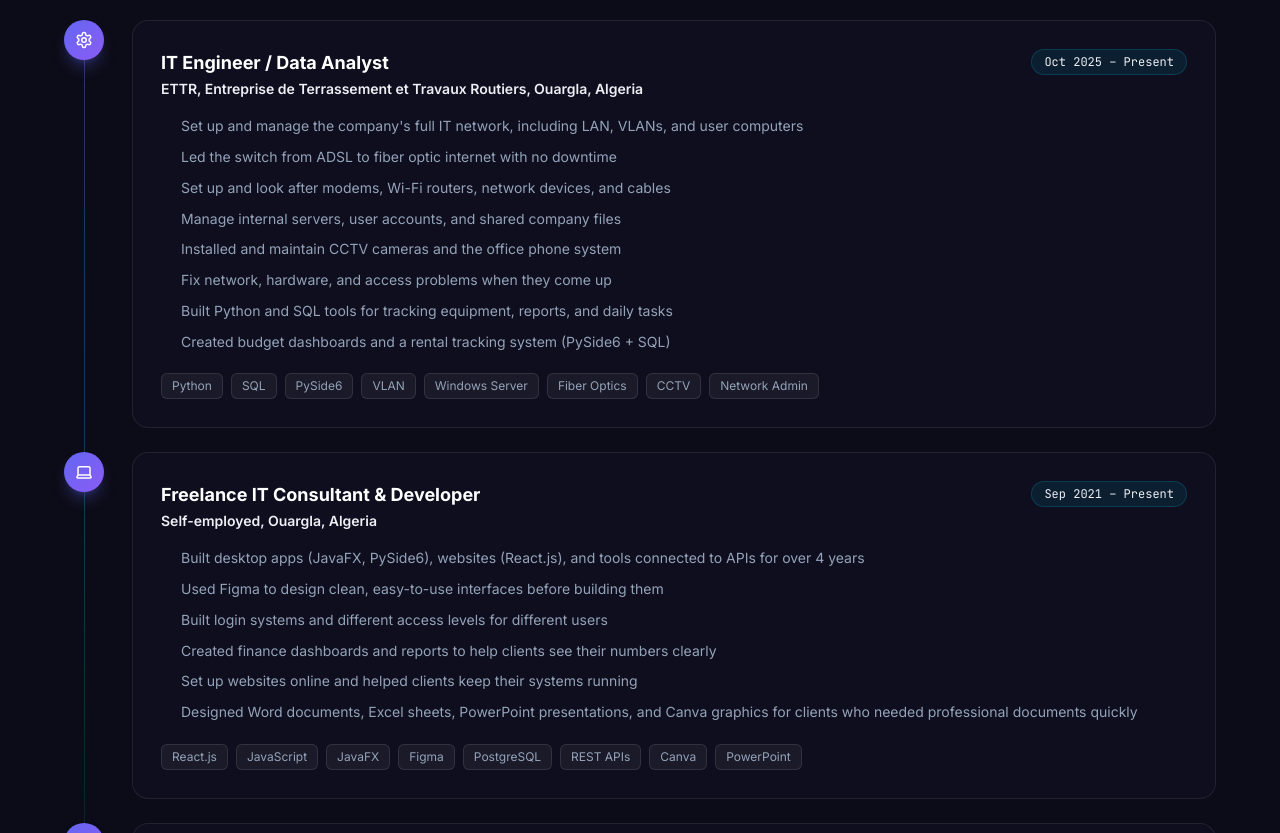
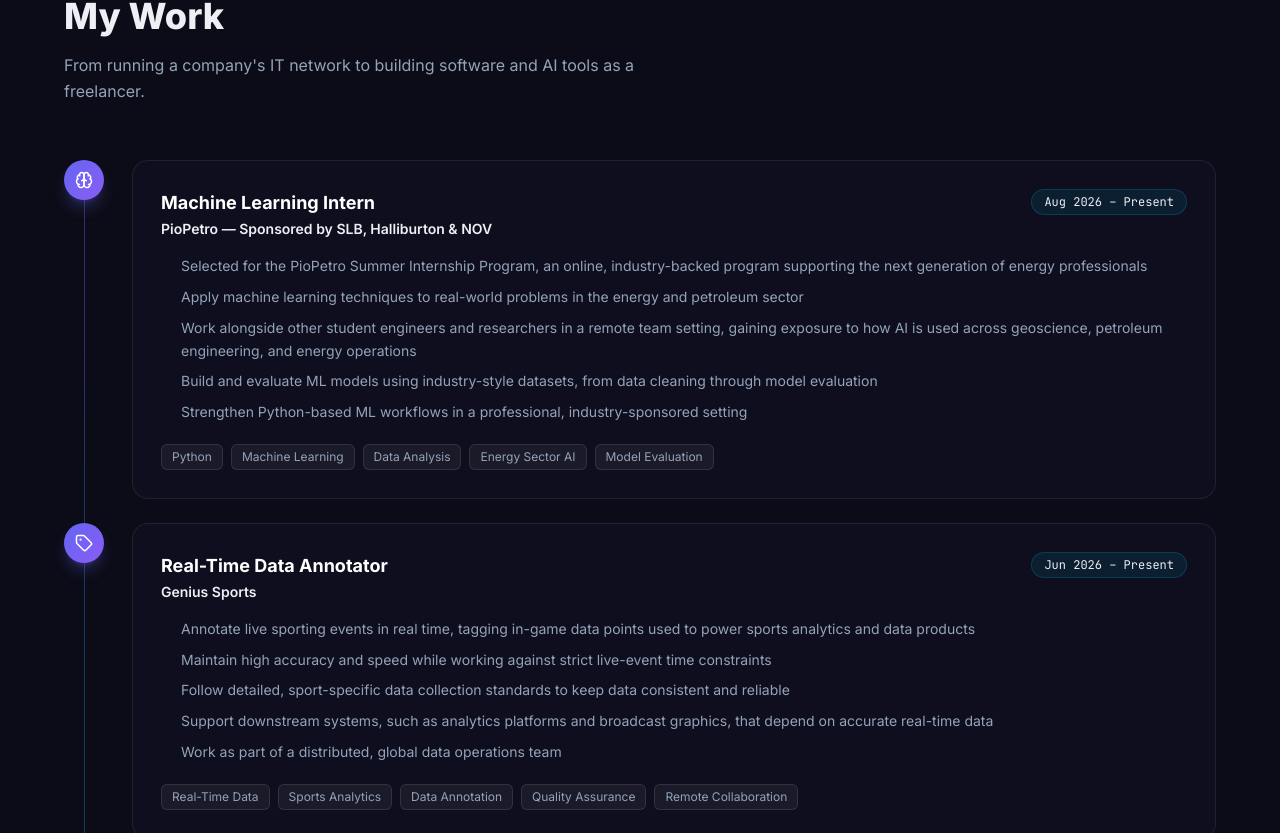
Before and after one commit to BenzineMohammedAymen/portfolio, a React (Vite) app: page / in a window 1280 px wide. Shown: the part 2887-3720 px from the top of the page. Built offline with nearby package versions, Linux system fonts and the light colour scheme.

Commit message:
Add PioPetro & Genius Sports roles, 451 Alliance membership, PhD/BRGM note, new MLOps skills

```diff
--- a/src/components/Leadership.jsx
+++ b/src/components/Leadership.jsx
@@ -1,9 +1,57 @@
-import { Bot, ExternalLink } from "lucide-react";
+import * as Icons from "lucide-react";
 import useReveal from "../hooks/useReveal";
 import { leadership } from "../data/content";
 
+function LeadershipCard({ entry, delay }) {
+  const [ref, inView] = useReveal();
+  const Icon = Icons[entry.icon] || Icons.Bot;
+  return (
+    <div
+      ref={ref}
+      className={`reveal ${inView ? "in-view" : ""} bg-gradient-to-br from-indigo/[0.07] to-violet/[0.06] border border-indigo/20 rounded-3xl p-10 grid md:grid-cols-[auto_1fr] gap-10 items-start`}
+      style={{ transitionDelay: delay }}
+    >
+      <div className="flex md:flex-col items-center gap-4">
+        <div className="w-20 h-20 rounded-2xl bg-gradient-to-br from-indigo to-violet flex items-center justify-center shadow-lg shadow-indigo/35">
+          <Icon size={32} className="text-white" />
+        </div>
+        <span className="bg-indigo/10 border border-indigo/20 rounded-full px-3.5 py-1 text-xs text-indigo-200 font-mono whitespace-nowrap">
+          {entry.period}
+        </span>
+      </div>
+      <div>
+        <div className="text-2xl font-extrabold text-white mb-1">{entry.org}</div>
+        <div className="text-base text-indigo-300 font-semibold mb-1">{entry.role}</div>
+        <a
+          href={entry.link}
+          target="_blank"
+          rel="noopener noreferrer"
+          className="inline-flex items-center gap-1.5 text-sm text-cyan-300 mb-5 hover:opacity-75 transition"
+        >
+          <Icons.ExternalLink size={13} /> {entry.linkLabel}
+        </a>
+        <p className="text-slate-300 leading-loose mb-6">{entry.desc}</p>
+        <div className="grid sm:grid-cols-2 gap-2.5 mb-6">
+          {entry.points.map((p) => (
+            <div key={p} className="flex items-start gap-2 text-sm text-slate-400">
+              <span className="text-indigo-400 text-[8px] mt-2">◆</span>
+              {p}
+            </div>
+          ))}
+        </div>
+        <div className="flex flex-wrap gap-2">
+          {entry.tags.map((t) => (
+            <span key={t} className="bg-white/5 border border-white/10 rounded-md px-2.5 py-1 text-xs text-slate-400">
+              {t}
+            </span>
+          ))}
+        </div>
+      </div>
+    </div>
+  );
+}
+
 export default function Leadership() {
-  const [ref, inView] = useReveal();
   return (
     <section id="leadership" className="bg-bg py-24 px-6 md:px-10">
       <div className="max-w-6xl mx-auto">
@@ -15,46 +63,10 @@
           Outside of engineering work, I care about helping more people learn AI skills in my region.
         </p>
 
-        <div
-          ref={ref}
-          className={`reveal ${inView ? "in-view" : ""} bg-gradient-to-br from-indigo/[0.07] to-violet/[0.06] border border-indigo/20 rounded-3xl p-10 grid md:grid-cols-[auto_1fr] gap-10 items-start`}
-        >
-          <div className="flex md:flex-col items-center gap-4">
-            <div className="w-20 h-20 rounded-2xl bg-gradient-to-br from-indigo to-violet flex items-center justify-center shadow-lg shadow-indigo/35">
-              <Bot size={32} className="text-white" />
-            </div>
-            <span className="bg-indigo/10 border border-indigo/20 rounded-full px-3.5 py-1 text-xs text-indigo-200 font-mono whitespace-nowrap">
-              {leadership.period}
-            </span>
-          </div>
-          <div>
-            <div className="text-2xl font-extrabold text-white mb-1">{leadership.org}</div>
-            <div className="text-base text-indigo-300 font-semibold mb-1">{leadership.role}</div>
-            <a
-              href={leadership.link}
-              target="_blank"
-              rel="noopener noreferrer"
-              className="inline-flex items-center gap-1.5 text-sm text-cyan-300 mb-5 hover:opacity-75 transition"
-            >
-              <ExternalLink size={13} /> View organization on LinkedIn
-            </a>
-            <p className="text-slate-300 leading-loose mb-6">{leadership.desc}</p>
-            <div className="grid sm:grid-cols-2 gap-2.5 mb-6">
-              {leadership.points.map((p) => (
-                <div key={p} className="flex items-start gap-2 text-sm text-slate-400">
-                  <span className="text-indigo-400 text-[8px] mt-2">◆</span>
-                  {p}
-                </div>
-              ))}
-            </div>
-            <div className="flex flex-wrap gap-2">
-              {["Community Leadership", "AI Advocacy", "Event Organization", "Mentorship", "Research Collaboration"].map((t) => (
-                <span key={t} className="bg-white/5 border border-white/10 rounded-md px-2.5 py-1 text-xs text-slate-400">
-                  {t}
-                </span>
-              ))}
-            </div>
-          </div>
+        <div className="flex flex-col gap-8">
+          {leadership.map((entry, i) => (
+            <LeadershipCard key={entry.org} entry={entry} delay={`${i * 0.1}s`} />
+          ))}
         </div>
       </div>
     </section>
--- a/src/data/content.js
+++ b/src/data/content.js
@@ -23,6 +23,7 @@
   paragraphs: [
     "My name is **Mohammed Aymen Benzine**. I am a Computer Science Engineer, an AI researcher, and a full-stack developer based in Ouargla, Algeria. I have a **Master's degree in Artificial Intelligence and Data Science** from Kasdi Merbah University. I finished among the **top 3 students** in my class and received the **Five-Star Student** award. My final thesis got an **Excellent grade** and I defended it in front of the academic jury.",
     "My research is about **knowledge distillation**, light deep learning models, and **Explainable AI** for medical images, mainly brain tumor detection. I built a model that keeps over 95% accuracy while cutting the number of parameters by about 87%. This makes AI tools easier to use in hospitals with limited computer power.",
+    "I am now looking to take this research further at the doctoral level. I have applied for a **PhD position in Artificial Intelligence** at **BRGM** (Bureau de Recherches Géologiques et Minières), France's national geological survey, to keep building efficient, explainable AI systems for real-world scientific and industrial data.",
     "I work as an **IT Engineer at ETTR**, where I manage the company's full IT network: VLANs, fiber optic lines, servers, security cameras, and Python/SQL tools that I build myself. As a **freelance developer for over 4 years**, I have built websites, desktop apps, and finance dashboards for real clients.",
     "I also help businesses with **presentation design**: Word reports, Excel sheets, PowerPoint decks, and Canva designs, for people who need clear, professional documents fast.",
     "I co-founded and helped lead **AI Nexus Club Ouargla**, a student group that teaches AI skills and connects students with researchers in our region.",
@@ -62,6 +63,34 @@
 ];
 
 export const experience = [
+  {
+    icon: "Brain",
+    role: "Machine Learning Intern",
+    company: "PioPetro — Sponsored by SLB, Halliburton & NOV",
+    period: "Aug 2026 – Present",
+    points: [
+      "Selected for the PioPetro Summer Internship Program, an online, industry-backed program supporting the next generation of energy professionals",
+      "Apply machine learning techniques to real-world problems in the energy and petroleum sector",
+      "Work alongside other student engineers and researchers in a remote team setting, gaining exposure to how AI is used across geoscience, petroleum engineering, and energy operations",
+      "Build and evaluate ML models using industry-style datasets, from data cleaning through model evaluation",
+      "Strengthen Python-based ML workflows in a professional, industry-sponsored setting",
+    ],
+    tags: ["Python", "Machine Learning", "Data Analysis", "Energy Sector AI", "Model Evaluation"],
+  },
+  {
+    icon: "Tag",
+    role: "Real-Time Data Annotator",
+    company: "Genius Sports",
+    period: "Jun 2026 – Present",
+    points: [
+      "Annotate live sporting events in real time, tagging in-game data points used to power sports analytics and data products",
+      "Maintain high accuracy and speed while working against strict live-event time constraints",
+      "Follow detailed, sport-specific data collection standards to keep data consistent and reliable",
+      "Support downstream systems, such as analytics platforms and broadcast graphics, that depend on accurate real-time data",
+      "Work as part of a distributed, global data operations team",
+    ],
+    tags: ["Real-Time Data", "Sports Analytics", "Data Annotation", "Quality Assurance", "Remote Collaboration"],
+  },
   {
     icon: "Settings",
     role: "IT Engineer / Data Analyst",
@@ -107,10 +136,13 @@
   },
 ];
 
-export const leadership = {
+export const leadership = [
+  {
+    icon: "Bot",
     org: "AI Nexus Club, Ouargla",
     role: "Co-Founder & Co-Leader",
     link: "https://www.linkedin.com/company/ai-nexus-club-ouargla/",
+    linkLabel: "View organization on LinkedIn",
     period: "Mar 2024 – Jun 2025",
     desc: "I helped start and run AI Nexus Club Ouargla, a student group that teaches people about Artificial Intelligence. We organized learning activities, helped students and researchers share knowledge, and built a small but active AI community in our city.",
     points: [
@@ -123,14 +155,31 @@
       "Shared knowledge and mentored newer members",
       "Helped build a lasting local AI community",
     ],
-};
+    tags: ["Community Leadership", "AI Advocacy", "Event Organization", "Mentorship", "Research Collaboration"],
+  },
+  {
+    icon: "Network",
+    org: "451 Alliance",
+    role: "Member",
+    link: "https://www.451alliance.com/",
+    linkLabel: "Visit the 451 Alliance",
+    period: "Aug 2026 – Present",
+    desc: "Became an official member of the 451 Alliance, an invitation-only global network of IT and business professionals under S&P Global / 451 Research. Members contribute to ongoing industry surveys and, in return, get access to research, reports, and insights on enterprise technology and business trends.",
+    points: [
+      "Joined a global think tank of IT and business professionals",
+      "Contribute to industry research through member surveys",
+      "Access exclusive reports and insights on enterprise technology trends",
+    ],
+    tags: ["Industry Research", "Enterprise IT Trends", "Global Network"],
+  },
+];
 
 export const skills = [
   {
     icon: "BrainCircuit",
-    name: "Artificial Intelligence",
+    name: "Artificial Intelligence / MLOps",
     color: "indigo",
-    items: ["Machine Learning", "Deep Learning", "Knowledge Distillation", "Model Compression", "Transfer Learning", "MobileNetV2", "TensorFlow", "Keras", "Scikit-learn"],
+    items: ["Machine Learning", "Deep Learning", "Knowledge Distillation", "Model Compression", "Transfer Learning", "MobileNetV2", "TensorFlow", "Keras", "Scikit-learn", "Docker", "FastAPI", "ONNX Runtime"],
   },
   {
     icon: "BarChart3",
@@ -160,7 +209,7 @@
     icon: "Globe",
     name: "Web & App Dev",
     color: "rose",
-    items: ["React.js", "Next.js", "JavaFX", "PySide6", "REST APIs", "Auth Systems", "Figma"],
+    items: ["React.js", "Next.js", "JavaFX", "PySide6", "REST APIs", "Auth Systems", "Figma", "Electron"],
   },
   {
     icon: "Database",
```
Lines whose indentation alone changed are shown as unchanged.
